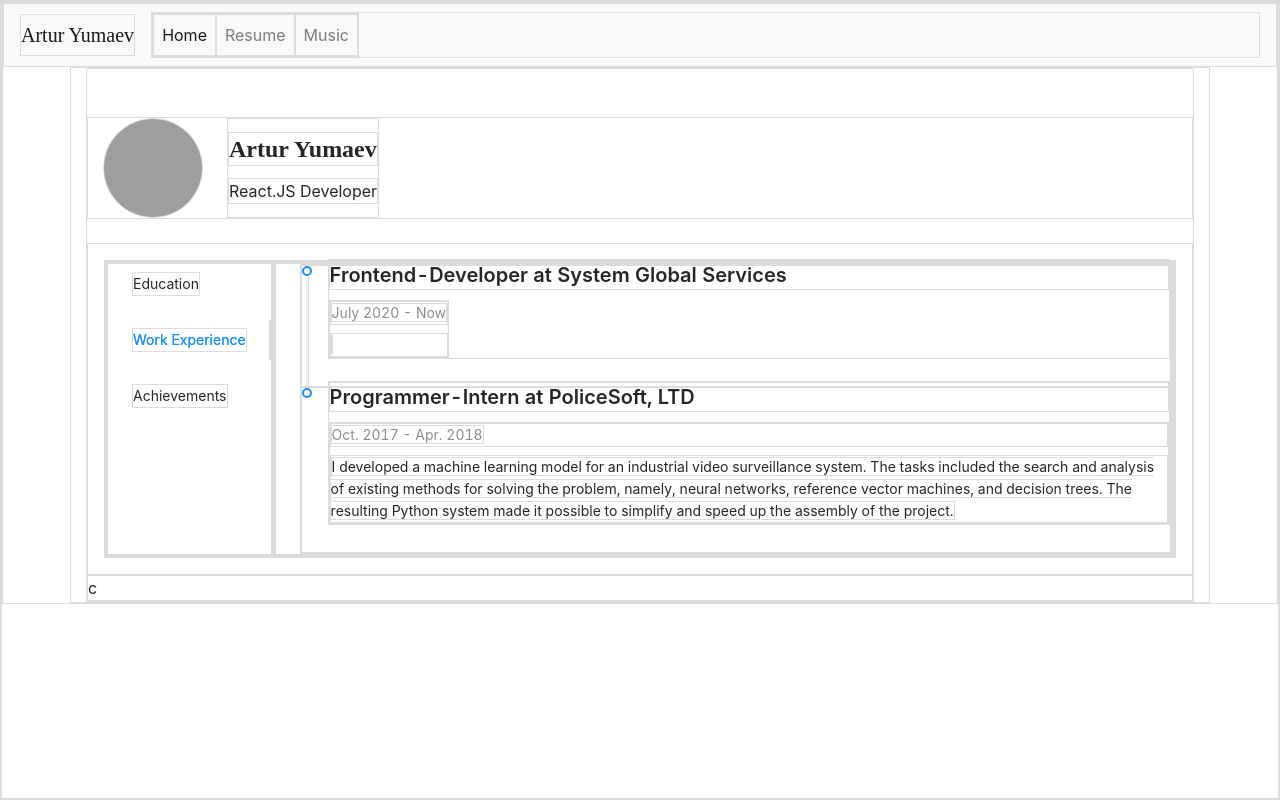
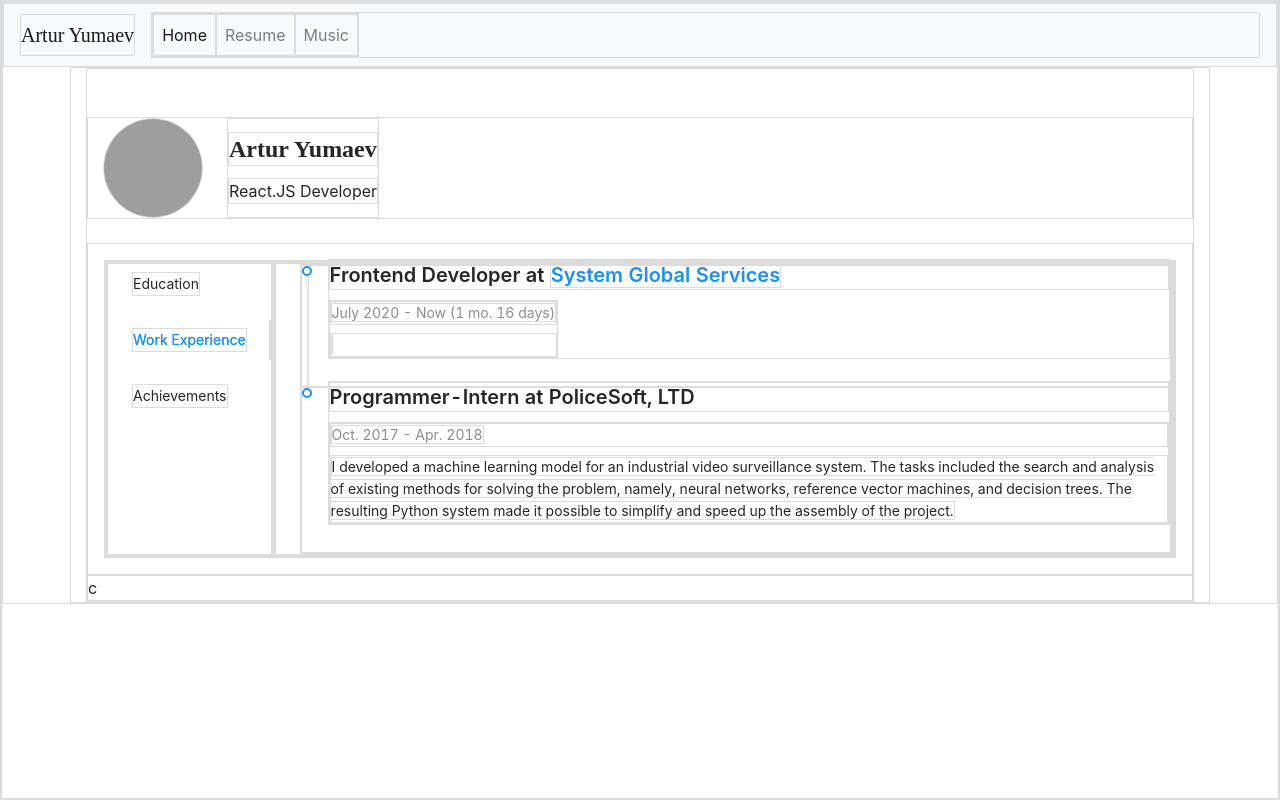
Before and after one commit to alienJohny/my-website, a React (Create React App) app: page / in a window 1280 px wide. Built offline with nearby package versions, Linux system fonts and the light colour scheme; grey boxes are pictures that could not be loaded; a web font is replaced by a local one.

Commit message:
Refactoring timeline component

```diff
--- a/src/components/Home/TabsComponent.tsx
+++ b/src/components/Home/TabsComponent.tsx
@@ -1,9 +1,36 @@
 import React from 'react'
-import { Tabs } from 'antd'
+import { Tabs, Typography } from 'antd'
 import { TimelineComponent } from './TimelineComponent'
-import { Event } from '../../objects/interfaces'
+import { Event, WorkingPeriod } from '../../objects/interfaces'
 
+const { Link } = Typography;
 const { TabPane } = Tabs
+
+const calculateWorkTimeExp = (dateStart: Date, dateEnd?: Date): WorkingPeriod => {
+  const dateNow: Date = new Date()
+  const diff = new Date(((dateEnd ? dateEnd : dateNow).getTime()) - dateStart.getTime())
+  const workingExp: WorkingPeriod = {
+    months: diff.getUTCMonth().toString(),
+    days: diff.getUTCDate().toString()
+  }
+  return workingExp
+}
+
+function formatStr(str: string, ...val: string[]) {
+  for (let index = 0; index < val.length; index++) {
+    str = str.replace(`{${index}}`, val[index]);
+  }
+  return str;
+}
+
+const getLink = (text: string, path: string, adds?: string | JSX.Element): JSX.Element => (
+  <>
+    {adds}
+    <Link href={path} target="_blank">
+      {text}
+    </Link>
+  </>
+)
 
 const education: Array<Event> = [
   {
@@ -13,7 +40,7 @@ const education: Array<Event> = [
   },
   {
     time: 'Aug-Sept 2017',
-    title: 'Digital Technologies School',
+    title: getLink('Digital Technologies School', 'https://digitaltech.school/', 'Course at '),
     desc: '“Data Science / Python / Machine Learning” offline course',
     now: true
   },
@@ -33,8 +60,12 @@ const education: Array<Event> = [
 
 const workExperience: Array<Event> = [
   {
-    time: 'July 2020 - Now',
-    title: 'Frontend-Developer at System Global Services',
+    time: formatStr(
+      'July 2020 - Now ({0} mo. {1} days)',
+      calculateWorkTimeExp(new Date(2020, 6, 10)).months,
+      calculateWorkTimeExp(new Date(2020, 6, 10)).days,
+    ),
+    title: getLink('System Global Services', 'https://www.sgsdt.com', 'Frontend Developer at '),
     desc: '',
     now: true
   },
@@ -55,7 +86,7 @@ const achievements: Array<Event> = [
   },
   {
     time: '2017',
-    title: '2nd place at All-Russian championship of engineering cases “Korolev Cup BMSTU 2017”',
+    title: getLink('“Korolev Cup BMSTU 2017”', 'https://bmstu.ru/mstu/news/?newsid=4229', '2nd place at All-Russian championship of engineering cases '),
     desc: 'Case from Bosch Rexroth. The team with me as a team leader took the 2nd place, presenting a sugar biscuit production scheme, a full analysis of production components and a sales optimization model.',
     now: true
   },
```
Also changed, not shown: src/objects/interfaces.tsx (+8 -1 lines).
